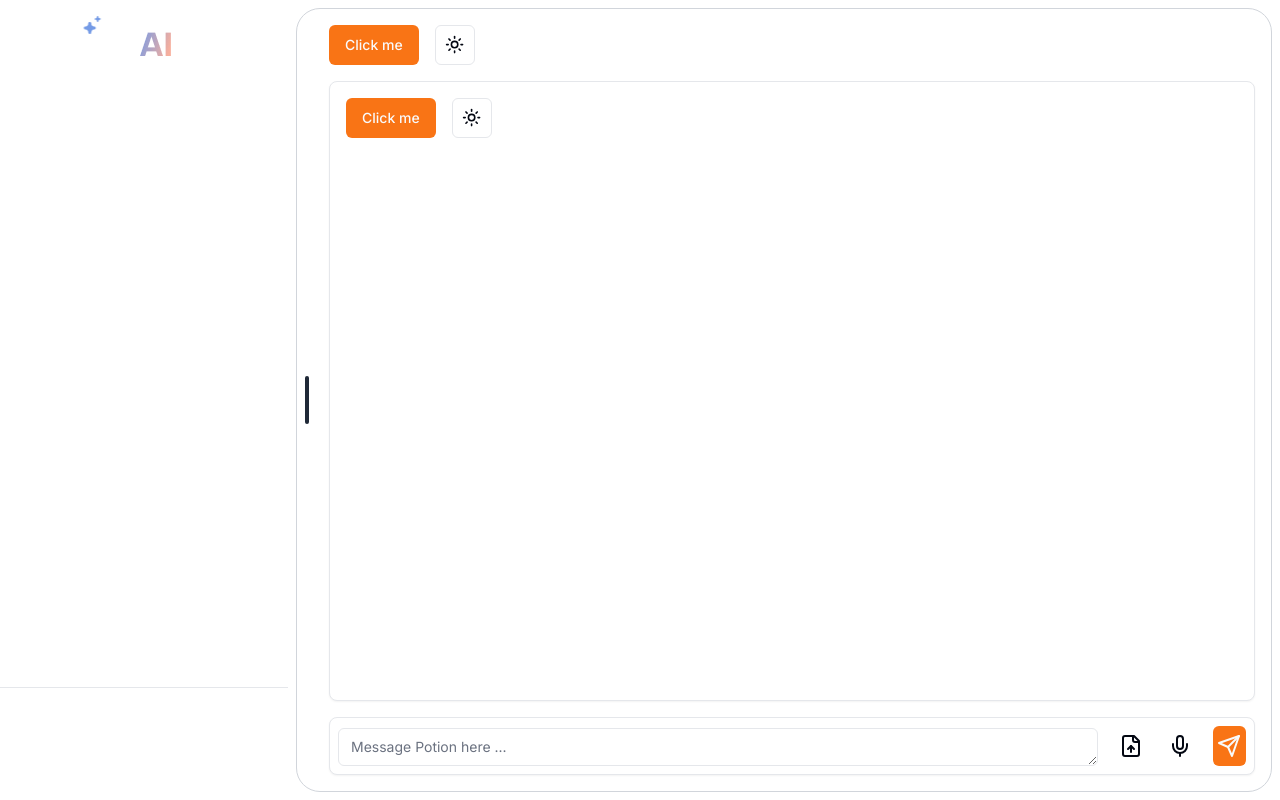
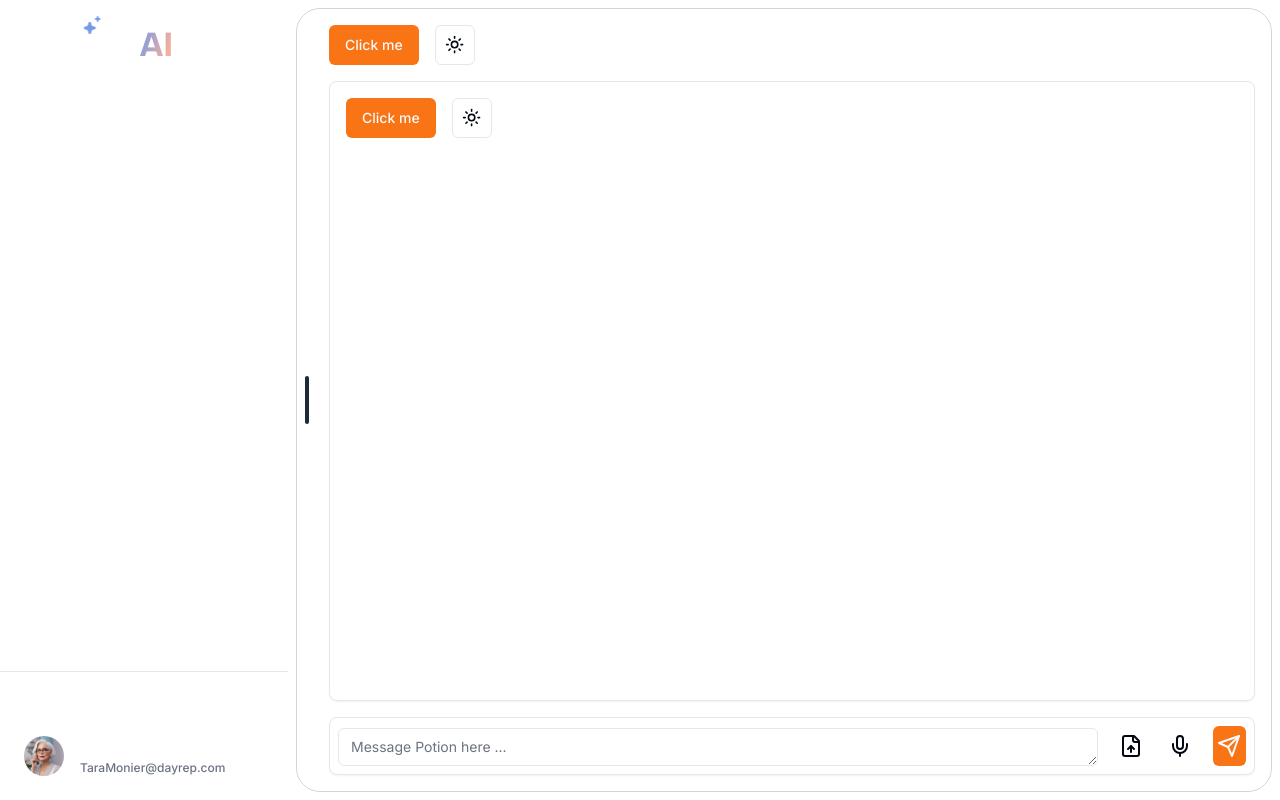
Before and after one commit to hessamkhoobkar/potion-next, a Next.js app: page / in a window 1280 px wide. Built offline with nearby package versions, Linux system fonts and the light colour scheme.

Commit message:
userdropdown update base

```diff
--- a/components/application/Sidebar.tsx
+++ b/components/application/Sidebar.tsx
@@ -1,6 +1,7 @@
 import { Button } from "@/components/ui/button";
 import ChatHistory from "@/components/application/sidebar/ChatHistory";
 import Image from "next/image";
+import { UserDropdown } from "./sidebar/UserDropdown";
 
 export default function Sidebar() {
   return (
@@ -27,9 +28,7 @@ export default function Sidebar() {
         <Button variant="ghost" className="w-full">
           Upgrade Plan
         </Button>
-        <Button variant="ghost" className="w-full">
-          Monier Herradis
-        </Button>
+        <UserDropdown />
       </div>
     </div>
   );
--- /dev/null
+++ b/components/application/sidebar/UserDropdown.tsx
@@ -0,0 +1,83 @@
+"use client";
+
+import { Button } from "@/components/ui/button";
+import { Avatar, AvatarFallback, AvatarImage } from "@/components/ui/avatar";
+import {
+  DropdownMenu,
+  DropdownMenuContent,
+  DropdownMenuItem,
+  DropdownMenuSeparator,
+  DropdownMenuShortcut,
+  DropdownMenuTrigger,
+} from "@/components/ui/dropdown-menu";
+import { Keyboard, LifeBuoy, LogOut, Settings } from "lucide-react";
+
+const menuContent = [
+  {
+    label: "Help & FAQ",
+    icon: <LifeBuoy className="h-4 w-4" />,
+  },
+  {
+    label: "Keyboard shortcuts",
+    icon: <Keyboard className="h-4 w-4" />,
+    shortcut: "⌘K",
+  },
+  {
+    label: "Settings",
+    icon: <Settings className="h-4 w-4" />,
+    shortcut: "⌘S",
+  },
+];
+
+export function UserDropdown() {
+  const menuItems = menuContent.map(({ label, icon, shortcut }) => (
+    <DropdownMenuItem key={label}>
+      {icon}
+      <span className="ms-3">{label}</span>
+      {shortcut && <DropdownMenuShortcut>{shortcut}</DropdownMenuShortcut>}
+    </DropdownMenuItem>
+  ));
+
+  return (
+    <DropdownMenu>
+      <DropdownMenuTrigger asChild>
+        <Button
+          variant="ghost"
+          className="w-full h-auto justify-start gap-4 p-2 focus-visible:ring-accent"
+        >
+          <UserInformation />
+        </Button>
+      </DropdownMenuTrigger>
+      <DropdownMenuContent className="min-w-64">
+        {menuItems}
+        <DropdownMenuSeparator />
+        <LogoutMenuItem />
+      </DropdownMenuContent>
+    </DropdownMenu>
+  );
+}
+
+function LogoutMenuItem() {
+  return (
+    <DropdownMenuItem>
+      <LogOut className="h-4 w-4" />
+      <span className="ms-3">Log out</span>
+      <DropdownMenuShortcut>⇧⌘Q</DropdownMenuShortcut>
+    </DropdownMenuItem>
+  );
+}
+
+function UserInformation() {
+  return (
+    <>
+      <Avatar>
+        <AvatarImage src="/images/profile.png" alt="Tara Monier" />
+        <AvatarFallback>TM</AvatarFallback>
+      </Avatar>
+      <div className="flex flex-col justify-start items-start">
+        <span className="text-base">Tara Monier</span>
+        <span className="text-xs text-gray-500">TaraMonier@dayrep.com</span>
+      </div>
+    </>
+  );
+}
```
Also changed, not shown: public/images/profile.png (added).
